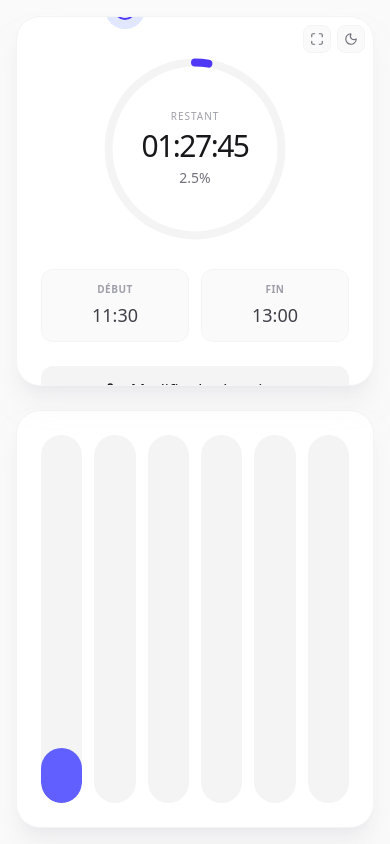
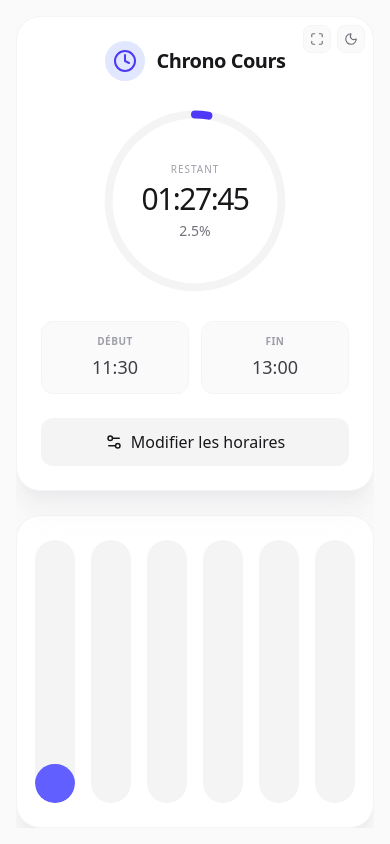
Before and after one commit to Nael-Basset/Chrono-cours, a React (Vite) app: page / in a window 390 px wide. Both pictures are taken after a click on the button "Démarrer". Built offline with nearby package versions, Linux system fonts and the light colour scheme.

Commit message:
feat: fixed 15min bars with concave hatching and responsive container size

```diff
--- a/src/App.tsx
+++ b/src/App.tsx
@@ -153,41 +153,33 @@ export default function App() {
 
   const bars = Array.from({ length: numBars }).map((_, i) => {
     const barStartMs = i * QUARTER_HOUR_MS;
-    const barEndMs = Math.min((i + 1) * QUARTER_HOUR_MS, totalMs);
-    const barDuration = barEndMs - barStartMs;
+    const barDuration = Math.min((i + 1) * QUARTER_HOUR_MS, totalMs) - barStartMs;
     const barElapsed = Math.max(0, Math.min(elapsedMs - barStartMs, barDuration));
-    const fillPercentage = (barElapsed / barDuration) * 100;
-    const heightPercentage = (barDuration / QUARTER_HOUR_MS) * 100;
+
+    // Each bar represents 15 minutes, but the session may end before the bar is full
+    const fillPercentage = (barElapsed / QUARTER_HOUR_MS) * 100;
+    const maxFillPercentage = (barDuration / QUARTER_HOUR_MS) * 100;
 
     return {
       id: i,
       fillPercentage,
-      heightPercentage,
+      maxFillPercentage,
       isPlaceholder: false,
     };
   });
 
   const chunkedBars = [];
-  for (let i = 0; i < bars.length; i += 8) {
-    const chunk = bars.slice(i, i + 8);
-    if (numBars > 8 && chunk.length < 8) {
-      const padding = Array.from({ length: 8 - chunk.length }).map((_, j) => ({
-        id: `placeholder-${i + j}`,
-        fillPercentage: 0,
-        heightPercentage: 0,
-        isPlaceholder: true,
-      }));
-      chunkedBars.push([...chunk, ...padding]);
-    } else {
-      chunkedBars.push(chunk);
-    }
+  const ITEMS_PER_ROW = 8;
+
+  for (let i = 0; i < bars.length; i += ITEMS_PER_ROW) {
+    chunkedBars.push(bars.slice(i, i + ITEMS_PER_ROW));
   }
 
   return (
     <div className="h-screen bg-zinc-50 dark:bg-zinc-950 font-sans text-zinc-900 dark:text-zinc-100 overflow-hidden flex flex-col items-center justify-center p-4 md:p-12 transition-colors duration-300">
-      <div className="flex flex-col landscape:flex-row md:flex-row gap-6 md:gap-16 items-stretch justify-center w-full h-full max-w-[1400px] mx-auto">
+      <div className="flex flex-col landscape:flex-row md:flex-row gap-6 md:gap-16 items-center landscape:items-stretch md:items-stretch justify-center w-full h-full max-w-[1400px] mx-auto overflow-y-auto no-scrollbar">
         {/* Main Card */}
-        <div className="flex-1 max-w-md md:max-w-2xl bg-white dark:bg-zinc-900 rounded-3xl shadow-xl shadow-zinc-200/50 dark:shadow-none overflow-hidden border border-zinc-100 dark:border-zinc-800 shrink-0 landscape:max-h-full landscape:overflow-y-auto no-scrollbar relative flex flex-col justify-center">
+        <div className="w-full max-w-md bg-white dark:bg-zinc-900 rounded-3xl shadow-xl shadow-zinc-200/50 dark:shadow-none overflow-hidden border border-zinc-100 dark:border-zinc-800 shrink-0 landscape:max-h-full landscape:overflow-y-auto no-scrollbar relative flex flex-col justify-center">
           {/* Controls: Dark Mode & Fullscreen */}
           <div className="absolute top-2 right-2 md:top-6 md:right-6 flex gap-1.5 md:gap-3 z-10">
             <button
@@ -338,33 +330,40 @@ export default function App() {
           </div>
         </div>
 
-        {/* Progress Bars Section */}
         <AnimatePresence>
           {isRunning && numBars > 0 && (
             <motion.div
               initial={{ opacity: 0, x: 20 }}
               animate={{ opacity: 1, x: 0 }}
               exit={{ opacity: 0, x: 20 }}
-              className="flex-1 bg-white dark:bg-zinc-900 rounded-3xl shadow-xl shadow-zinc-200/50 dark:shadow-none border border-zinc-100 dark:border-zinc-800 p-6 md:p-12 flex flex-col gap-4 md:gap-10 w-full max-w-md md:max-w-3xl h-full max-h-[500px] md:max-h-full overflow-y-auto no-scrollbar"
+              className="bg-white dark:bg-zinc-900 rounded-3xl shadow-xl shadow-zinc-200/50 dark:shadow-none border border-zinc-100 dark:border-zinc-800 p-6 md:p-10 flex flex-col gap-4 md:gap-10 w-fit max-w-full h-full max-h-[500px] md:max-h-full overflow-y-auto no-scrollbar"
             >
               <div className="flex flex-col gap-4 md:gap-10 h-full justify-center">
                 {chunkedBars.map((row, rowIndex) => (
-                  <div key={rowIndex} className="flex gap-3 md:gap-6 items-end flex-1 min-h-0">
+                  <div key={rowIndex} className="flex gap-4 md:gap-8 items-end justify-center h-full min-h-0">
                     {row.map((bar) => (
-                      bar.isPlaceholder ? (
-                        <div key={bar.id} className="flex-1" />
-                      ) : (
                       <div
                         key={bar.id}
-                          className="flex-1 bg-zinc-100 dark:bg-zinc-800 rounded-full overflow-hidden relative flex flex-col justify-end h-full"
-                          title={`Quart d'heure ${Number(bar.id) + 1}`}
+                        className="w-10 md:w-16 h-full bg-zinc-100 dark:bg-zinc-800 rounded-full overflow-hidden relative flex flex-col justify-end flex-shrink-0 [--bar-r:20px] md:[--bar-r:32px]"
+                        title={`Quart d'heure ${Number(bar.id) + 1}${bar.maxFillPercentage < 100 ? ` (S'arrête à ${Math.round(bar.maxFillPercentage)}%)` : ''}`}
                       >
+                        {/* Hatching for unreachable time */}
+                        {bar.maxFillPercentage < 100 && (
                           <div
-                            className={`w-full transition-all duration-500 ease-out rounded-full ${isFinished ? 'bg-emerald-500' : 'bg-indigo-500 dark:bg-indigo-400'}`}
+                            className="absolute top-0 left-0 right-0 stripe-bg opacity-30 text-zinc-400 dark:text-zinc-500 overflow-hidden"
+                            style={{ height: `calc(${100 - bar.maxFillPercentage}% + var(--bar-r))` }}
+                          >
+                            {/* Concave cutter - Centered on the bottom edge to peak exactly at maxFillPercentage */}
+                            <div className="absolute bottom-0 left-0 w-full aspect-square bg-zinc-100 dark:bg-zinc-800 rounded-full translate-y-[calc(50%-0.5px)]" />
+                          </div>
+                        )}
+
+                        {/* Progress bar */}
+                        <div
+                          className={`w-full transition-all duration-500 ease-out rounded-full relative z-10 ${isFinished ? 'bg-emerald-500' : 'bg-indigo-500 dark:bg-indigo-400'}`}
                           style={{ height: `${bar.fillPercentage}%` }}
                         />
                       </div>
-                      )
                     ))}
                   </div>
                 ))}
--- a/src/index.css
+++ b/src/index.css
@@ -8,3 +8,13 @@
     display: none;
   }
 }
+
+@utility stripe-bg {
+  background-image: repeating-linear-gradient(
+    -45deg,
+    currentColor,
+    currentColor 1.5px,
+    transparent 1.5px,
+    transparent 6px
+  );
+}
```
Also changed, not shown: 1 other file (tests, documents, lock files or other folders). Lines whose indentation alone changed are shown as unchanged.
